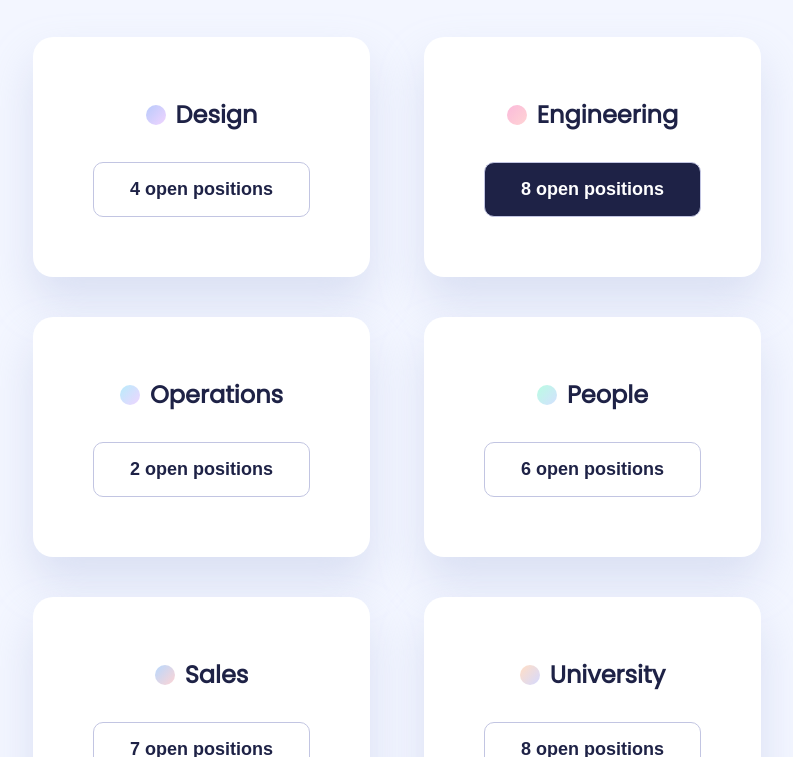
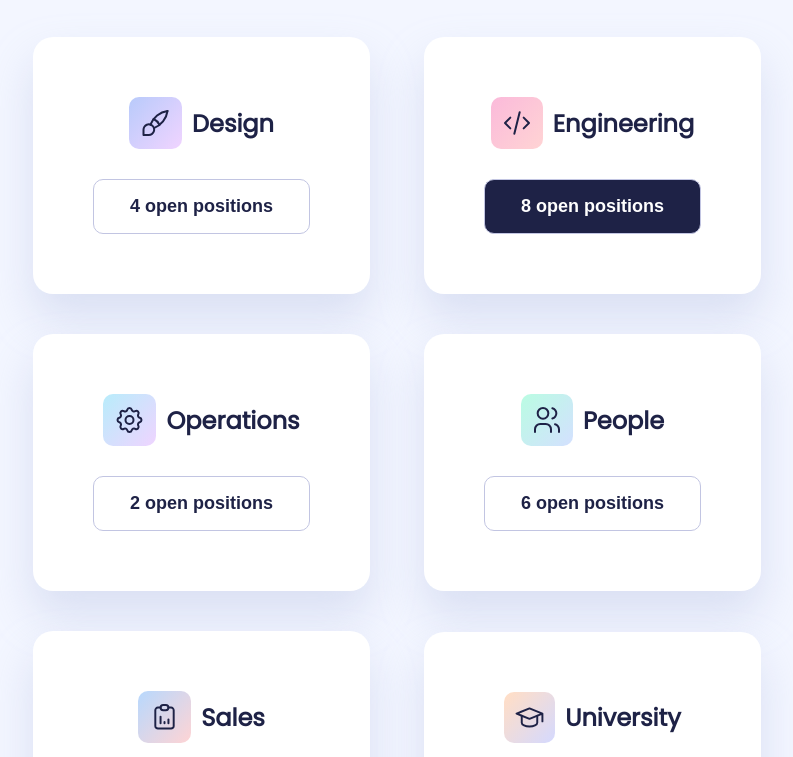
Before and after one commit to Khanmdasad/21-30, a plain HTML site: page inder.html in a window 1280 px wide. Shown: the part 43-800 px from the top of the page, without its empty margins (243-1036 px from the left). Drawn offline with Linux system fonts and the light colour scheme.

Commit message:
Add files via upload

```diff
--- a/inder.html
+++ b/inder.html
@@ -3,7 +3,7 @@
 <head>
     <meta charset="UTF-8">
     <meta name="viewport" content="width=device-width, initial-scale=1.0">
-    <title>21-30</title>
+    <title>Job Posting Page</title>
     <link rel="stylesheet" href="./css/style.css">
 </head>
 <body>
@@ -22,7 +22,7 @@
                 <div class="card">
                     <div class="heading">
                         <div class="img">
-                            <img src="./image/Frame.svg" alt="">
+                            <img src="./Frame.svg" alt="">
                         </div>
                         <h3 class="heading-text">Design</h3>
                     </div>
@@ -34,7 +34,7 @@
                 <div class="card">
                     <div class="heading">
                         <div class="img second">
-                            <img src="./image/code.svg" alt="">
+                            <img src="./code.svg" alt="">
                         </div>
                         <h3 class="heading-text">Engineering</h3>
                     </div>
@@ -46,7 +46,7 @@
                 <div class="card">
                     <div class="heading">
                         <div class="img third">
-                            <img src="./image/gear.svg" alt="">
+                            <img src="./gear.svg" alt="">
                         </div>
                         <h3 class="heading-text">Operations</h3>
                     </div>
@@ -58,7 +58,7 @@
                 <div class="card">
                     <div class="heading">
                         <div class="img forth">
-                            <img src="./image/people.svg" alt="">
+                            <img src="./people.svg" alt="">
                         </div>
                         <h3 class="heading-text">People</h3>
                     </div>
@@ -70,7 +70,7 @@
                 <div class="card">
                     <div class="heading">
                         <div class="img fifth">
-                            <img src="./image/sale.svg" alt="">
+                            <img src="./sale.svg" alt="">
                         </div>
                         <h3 class="heading-text">Sales</h3>
                     </div>
@@ -82,7 +82,7 @@
                 <div class="card">
                     <div class="heading">
                         <div class="img sixth">
-                            <img src="./image/university.svg" alt="">
+                            <img src="./university.svg" alt="">
                         </div>
                         <h3 class="heading-text">University</h3>
                     </div>
```
